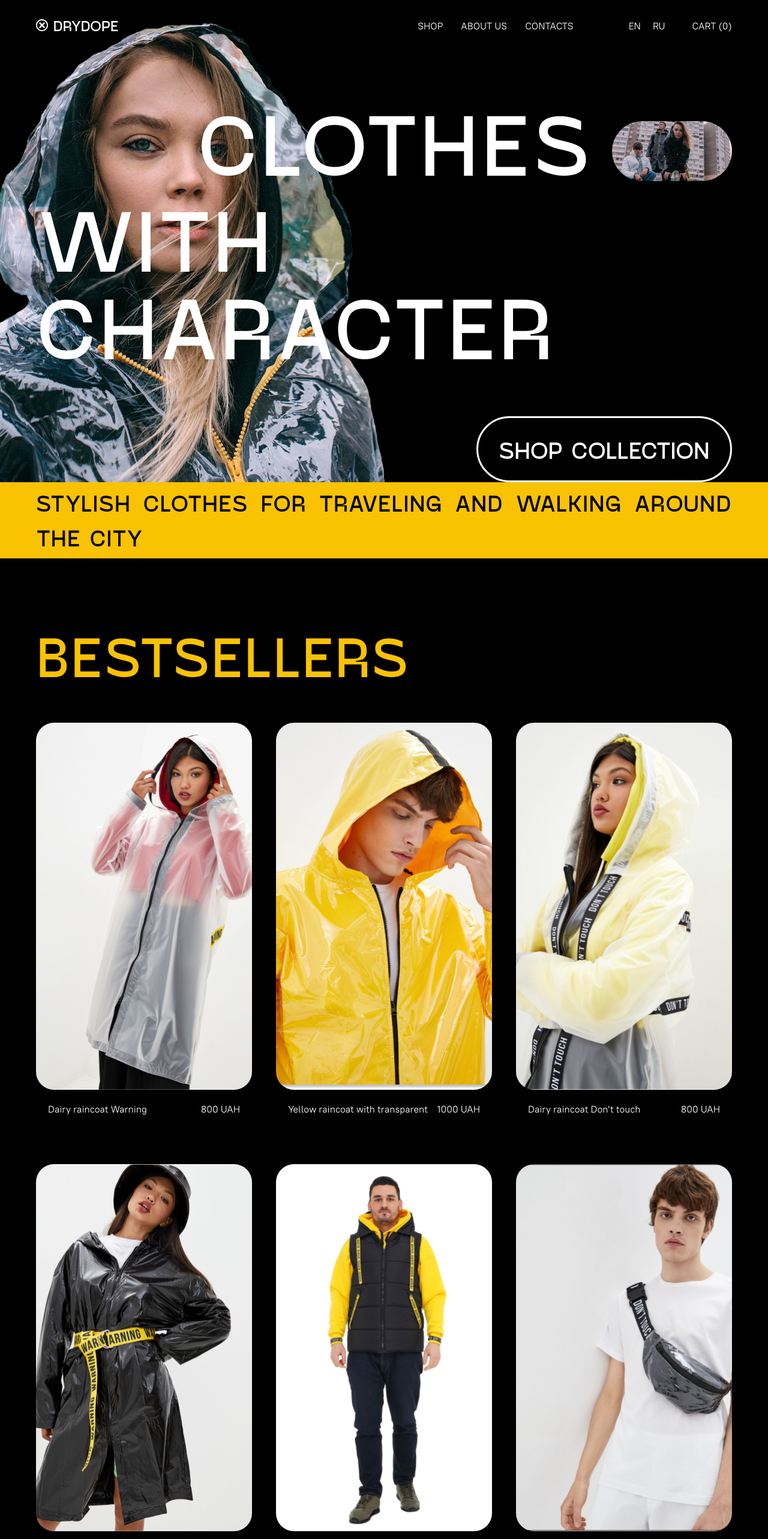
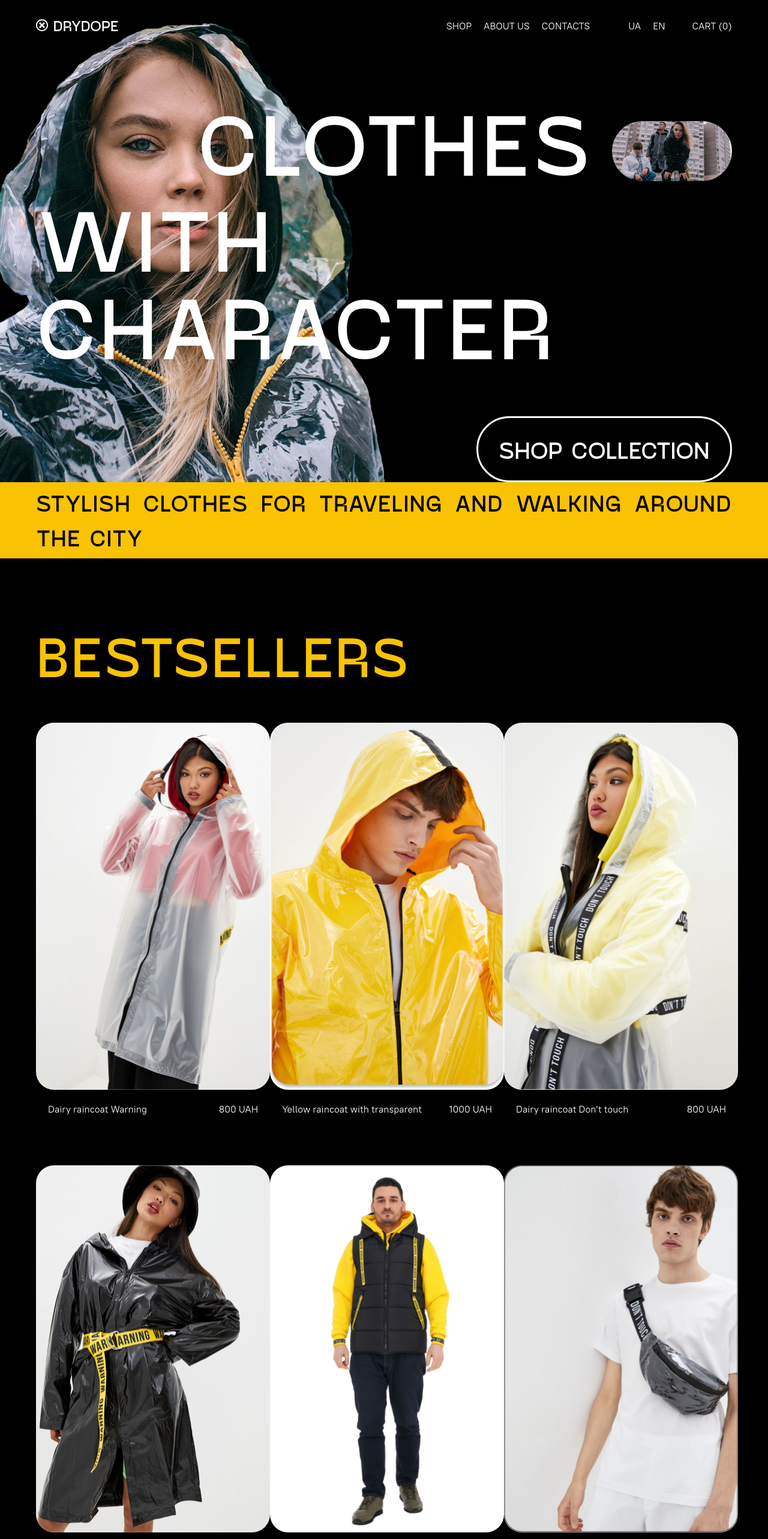
Before and after one commit to SergeyPush/drydope-vite, a React (Vite) app: page / in a window 1280 px wide. Shown: the top 2566 px of the page at 60% size. Built offline with nearby package versions, Linux system fonts and the light colour scheme.

Commit message:
Fixed Layout

```diff
--- a/src/components/BestSellers.jsx
+++ b/src/components/BestSellers.jsx
@@ -28,10 +28,9 @@ const WrapperStyled = styled.div`
   .card-list {
     width: 100%;
     display: grid;
-    grid-template-columns: repeat(3, minmax(300px, 450px));
-    justify-content: space-around;
-    row-gap: 60px;
-    column-gap: 40px;
+    grid-template-columns: repeat(3, 390px);
+    justify-content: space-between;
+    row-gap: 62px;
   }
 `;
 
--- a/src/components/Collection.jsx
+++ b/src/components/Collection.jsx
@@ -49,10 +49,10 @@ const ImageStyled = styled.div`
   top: -44px;
   transform: translateX(520px);
   border-radius: 30px;
-  z-index: 10;
+  /* z-index: 10; */
   background-position: center;
   background-repeat: no-repeat;
-  background-size: auto;
+  background-size: cover;
   pointer-events: none;
   transition: all 0.4s ease-in-out;
   overflow: hidden;
--- a/src/components/Footer.jsx
+++ b/src/components/Footer.jsx
@@ -71,6 +71,7 @@ const InputStyled = styled.input`
   padding: 10px 0;
   font-size: 20px;
   line-height: 24px;
+  width: 192px;
 
   &::placeholder {
     color: #000;
@@ -89,6 +90,7 @@ const ButtonStyled = styled.button`
   line-height: 24px;
   color: #fff;
   text-transform: capitalize;
+  width: 192px;
 `;
 
 const TitleStyled = styled.div`
--- a/src/components/Header.jsx
+++ b/src/components/Header.jsx
@@ -16,8 +16,8 @@ const Header = () => {
             <li className="menu-item">Contacts</li>
           </ul>
           <ul className="languages">
+            <li className="language-item">Ua</li>
             <li className="language-item">En</li>
-            <li className="language-item">Ru</li>
           </ul>
           <div className="cart">Cart (0)</div>
         </ControlsStyled>
@@ -152,14 +152,14 @@ const ControlsStyled = styled.div`
     flex-direction: row;
 
     .menu-item {
-      margin-left: 30px;
+      margin-left: 20px;
     }
   }
 
   .languages {
     display: flex;
     flex-direction: row;
-    margin-left: 92px;
+    margin-left: 64px;
   }
 
   .language-item:last-child {
```
